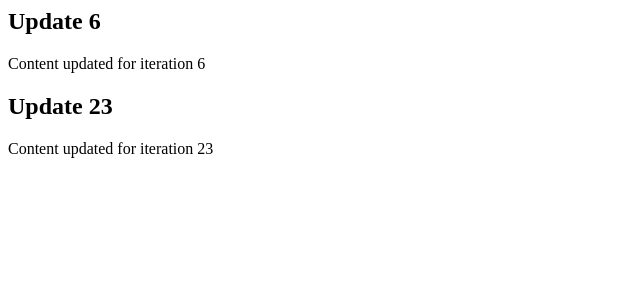
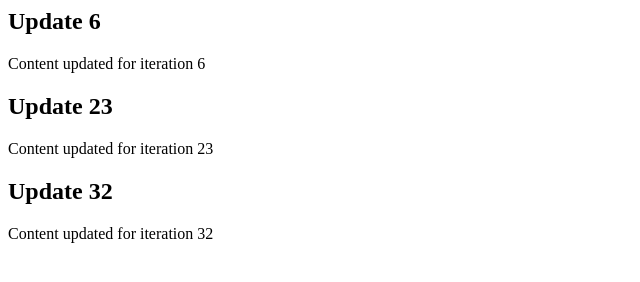
Before and after one commit to yoshimitsu198/didactic-parakeet, a website: page index.html in a window 1280 px wide. Shown: the whole page, without its empty margins (0-640 px from the left). Drawn offline with Linux system fonts and the light colour scheme.

Commit message:
add: add comments

```diff
--- a/index.html
+++ b/index.html
@@ -9,3 +9,9 @@
     <h2>Update 23</h2>
     <p>Content updated for iteration 23</p>
 </div>
+
+<!-- Updated iteration 32 -->
+<div class="update-32">
+    <h2>Update 32</h2>
+    <p>Content updated for iteration 32</p>
+</div>
```
